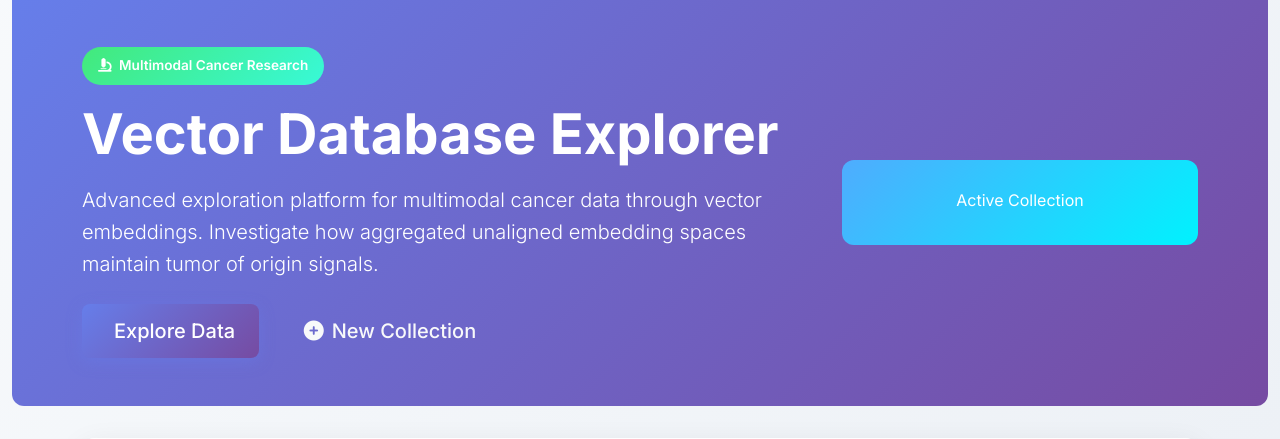
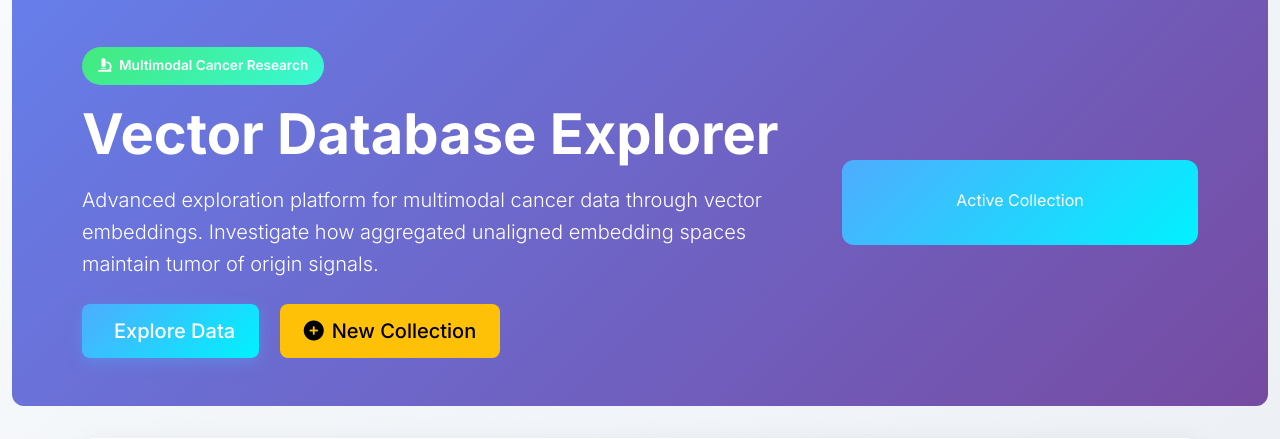
Before and after one commit to Exitare/vector-db-sample, a Python web app: template templates/index.html in a window 1280 px wide. Shown: the part 101-540 px from the top of the page. Run offline with Jinja, Linux system fonts and the light colour scheme; the template is opened without the code that fills it, so the values that code supplies are empty.

Commit message:
Fix button styling

```diff
--- a/templates/index.html
+++ b/templates/index.html
@@ -19,10 +19,10 @@
                     Investigate how aggregated unaligned embedding spaces maintain tumor of origin signals.
                 </p>
                 <div class="mt-4">
-                    <a href="/browse-vectors" class="btn btn-primary btn-lg me-3">
+                    <a href="/browse-vectors" class="btn btn-success btn-lg me-3">
                         <i class="fas fa-chart-scatter me-2"></i>Explore Data
                     </a>
-                    <a href="/create-collection" class="btn btn-outline-light btn-lg">
+                    <a href="/create-collection" class="btn btn-warning btn-lg">
                         <i class="fas fa-plus-circle me-2"></i>New Collection
                     </a>
                 </div>
```
